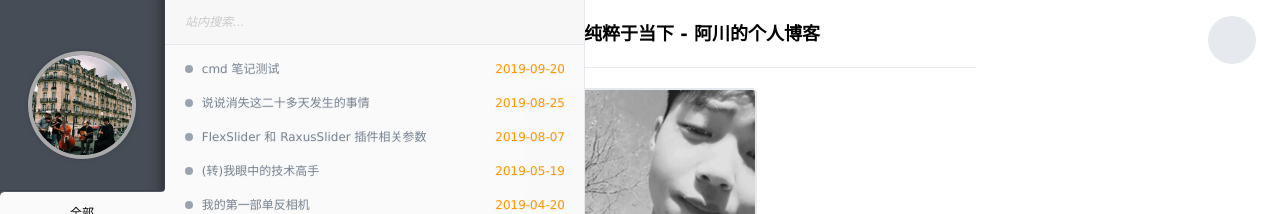
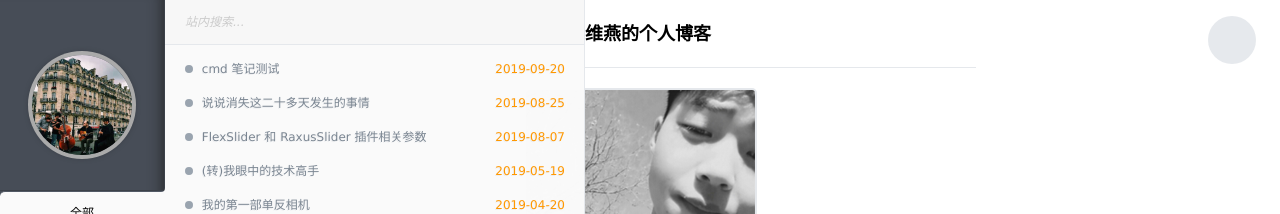
Before and after one commit to shenweiyan/3-jekyll-theme, a Jekyll site: the page built from index.md, in a window 1280 px wide. Shown: the top 214 px of the page. Built offline with Jekyll 4.4.1, drawn with Linux system fonts in a browser that asks for light colours; nearby versions of some CDN libraries; emoji names are drawn with the system emoji font; some web fonts are replaced; comment, search, counter and statistics services are not loaded; part of the change alters nothing that is shown.

```diff
--- a/_includes/disqus.html
+++ b/_includes/disqus.html
@@ -3,9 +3,9 @@
 <script>
   $(document).ready(function(){
       var disq = new iDisqus('comment', {
-        forum: 'https-achuan-io',
-        api: 'https://api.achuan.io/api/',
-        site: 'https://achuan.io',
+        forum: 'https-3-jekyll-bioinit',
+        api: 'https://api.3-jekyll.bioinit.com/api/',
+        site: 'https://3-jekyll.bioinit.com',
         mode: 2,
         timeout: 3000,
         init: true,
--- a/index.md
+++ b/index.md
@@ -1,7 +1,7 @@
 ---
 comments: true
 layout: page
-title: 执着于理想，纯粹于当下 - 阿川的个人博客
+title: 维燕的个人博客
 ---
 ---
 
```
